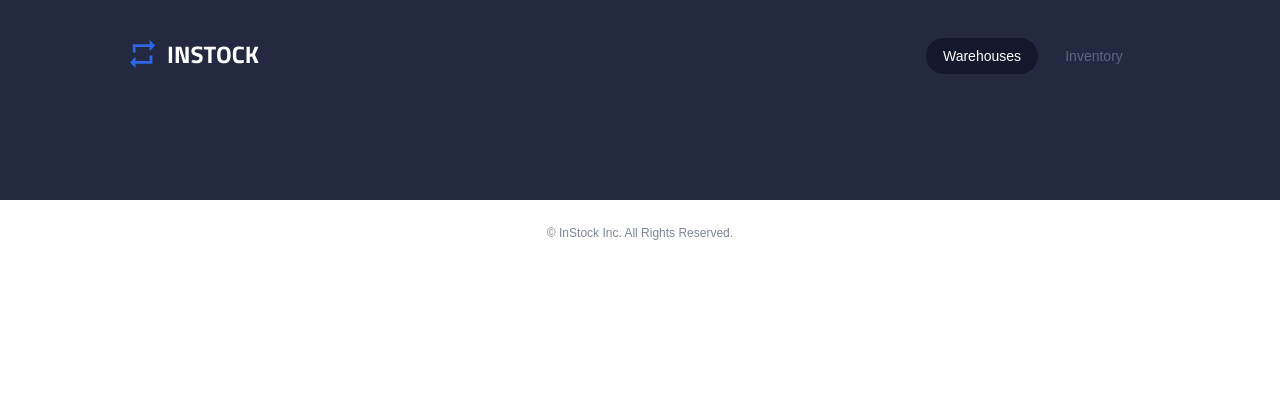
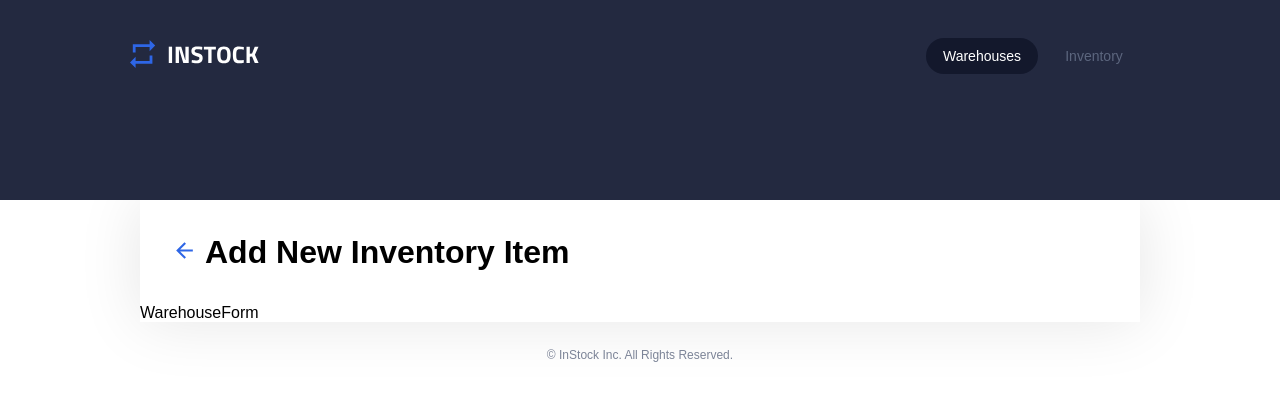
Before and after one commit to 1o5am/instock-client-amber-falcons, a React (Vite) app: page /warehouses/add in a window 1280 px wide. Shown: the top 400 px of the page. Built offline with nearby package versions, Linux system fonts and the light colour scheme.

Commit message:
feat: Set up components

```diff
--- a/src/App.jsx
+++ b/src/App.jsx
@@ -7,6 +7,7 @@ import WarehouseDetailPage from "./pages/WarehouseDetailPage/WarehouseDetailPage
 import { BrowserRouter, Routes, Route, Navigate } from "react-router-dom";
 import Footer from "./components/Footer/Footer.jsx";
 import AddNewItemPage from "./pages/AddNewItemPage/AddNewItemPage.jsx";
+import AddNewWarehousePage from "./pages/AddNewWarehousePage/AddNewWarehousePage.jsx";
 
 function App() {
   return (
@@ -15,6 +16,7 @@ function App() {
       <Routes>
         <Route path="/" element={<Navigate to="/warehouses" />} />
         <Route path="/warehouses" element={<WarehousePage />}></Route>
+        <Route path="/warehouses/add" element={<AddNewWarehousePage />}></Route>
         <Route path="/inventory" element={<InventoryPage />}></Route>
         <Route path="/inventory/add" element={<AddNewItemPage />}></Route>
         <Route
--- /dev/null
+++ b/src/components/WarehouseForm/WarehouseForm.jsx
@@ -0,0 +1,11 @@
+import "./WarehouseForm.scss";
+// import { useState, useEffect } from "react";
+// import axios from "axios";
+// import { ToastContainer, toast } from "react-toastify";
+// import { useNavigate } from "react-router-dom";
+
+const WarehouseForm = () => {
+  return <div>WarehouseForm</div>;
+};
+
+export default WarehouseForm;
--- /dev/null
+++ b/src/components/WarehouseForm/WarehouseForm.scss
@@ -0,0 +1,2 @@
+@use "../../styles/partials/mixins" as *;
+@use "../../styles/partials/variables" as *;
--- /dev/null
+++ b/src/pages/AddNewWarehousePage/AddNewWarehousePage.jsx
@@ -0,0 +1,20 @@
+import WarehouseForm from "../../components/WarehouseForm/WarehouseForm.jsx";
+import "./AddNewWarehousePage.scss";
+import backArrow from "../../assets/icons/arrow_back-24px.svg";
+import { Link } from "react-router-dom";
+
+function AddNewWarehousePage() {
+  return (
+    <div className="page-content new-item-page">
+      <div className="new-item-page__header">
+        <Link to="/inventory">
+          <img className="icon new-item-page__back" src={backArrow}></img>
+        </Link>
+        <h1 className="new-item-page__title">Add New Inventory Item</h1>
+      </div>
+      <WarehouseForm />
+    </div>
+  );
+}
+
+export default AddNewWarehousePage;
--- /dev/null
+++ b/src/pages/AddNewWarehousePage/AddNewWarehousePage.scss
@@ -0,0 +1,2 @@
+@use "../../styles/partials/variables" as *;
+@use "../../styles/partials/mixins" as *;
--- a/src/pages/WarehousePage/WarehousePage.jsx
+++ b/src/pages/WarehousePage/WarehousePage.jsx
@@ -36,7 +36,7 @@ const WarehousePage = () => {
           </div>
           <button
             onClick={() => {
-              navigate("/warehouse/add");
+              navigate("/warehouses/add");
             }}
             className="btn btn--primary warehouse-page__add"
           >
```
